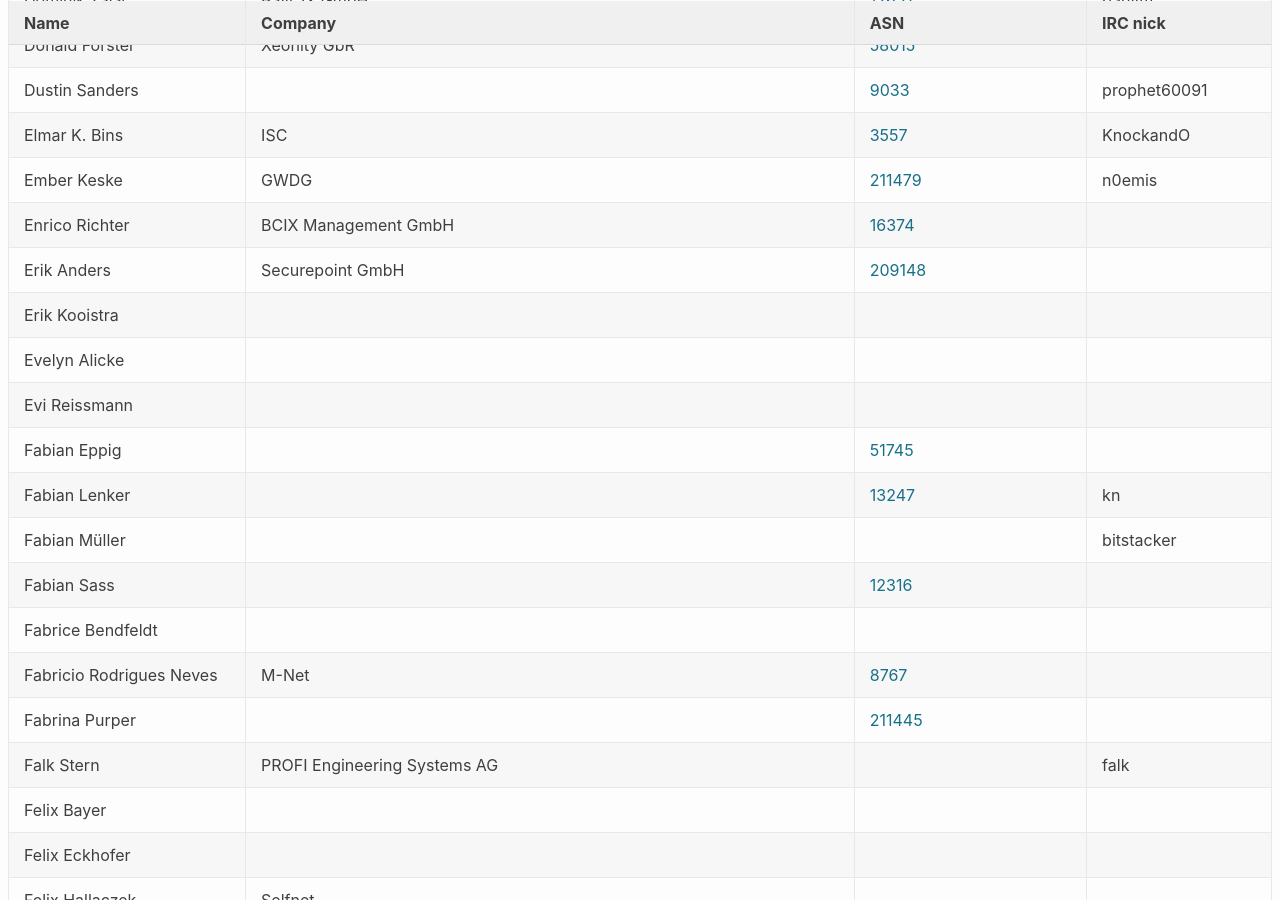
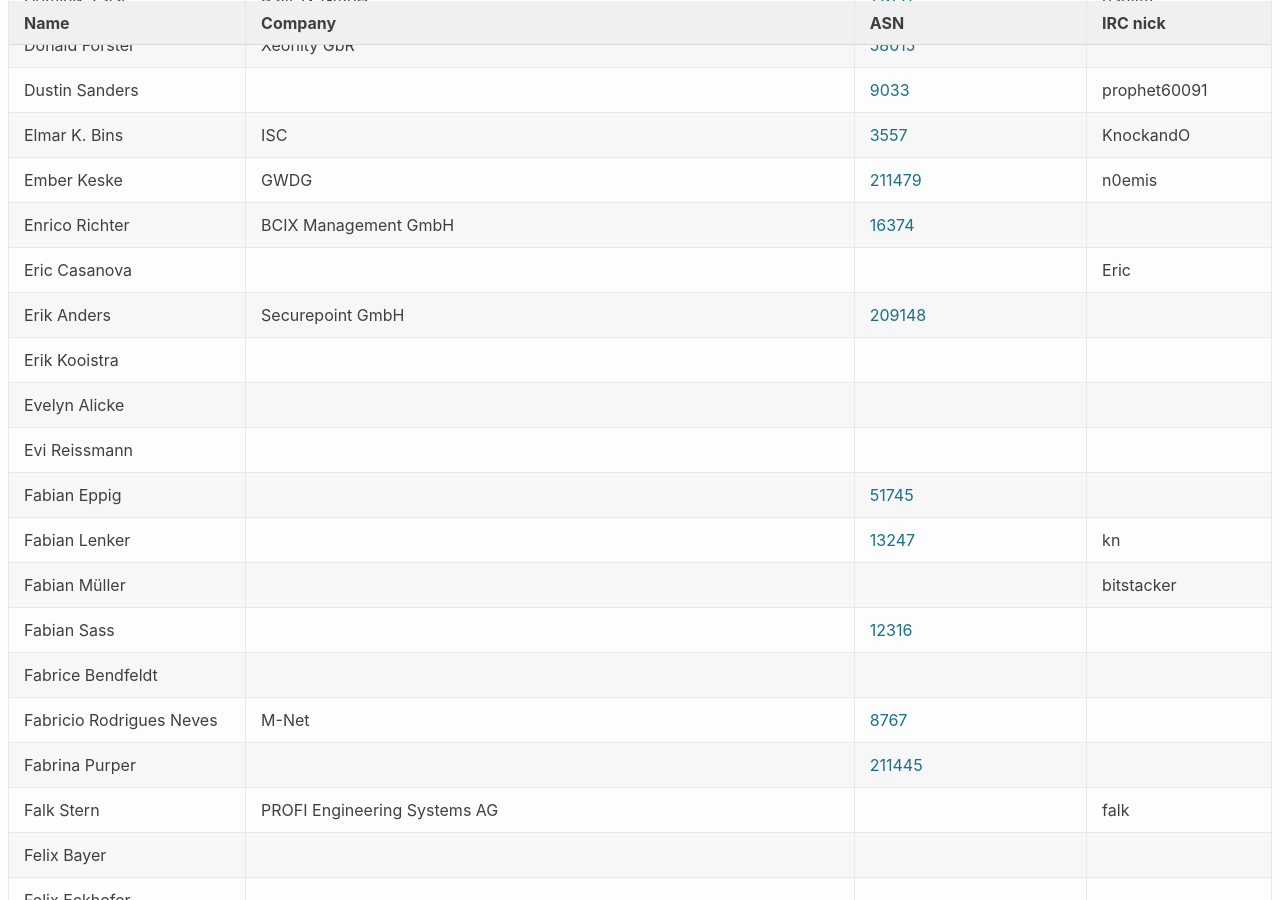
Before and after one commit to denog/pretix-attendeelist, a Jekyll site: the page built from denog13/index.markdown, in a window 1280 px wide and 900 px high, scrolled down 5458 px. Built offline with Jekyll 4.4.1, drawn with Linux system fonts in a browser that asks for light colours; some of the changed text lies outside the part shown.

Commit message:
Latest data: Fri Oct 22 08:34:01 UTC 2021

```diff
--- a/_data/attendees_denog13.json
+++ b/_data/attendees_denog13.json
@@ -744,6 +744,12 @@
     "asn": "16374"
   },
   {
+    "name": "Eric Casanova",
+    "company": null,
+    "irc": "Eric",
+    "asn": null
+  },
+  {
     "name": "Erik Anders",
     "company": "Securepoint GmbH",
     "irc": null,
@@ -1886,14 +1892,14 @@
   {
     "name": "Maximilian Schieder",
     "company": null,
-    "irc": null,
-    "asn": null
-  },
-  {
-    "name": "Maximilian Schieder",
-    "company": null,
     "irc": "raven",
     "asn": "12611"
+  },
+  {
+    "name": "Maximilian Schieder",
+    "company": null,
+    "irc": null,
+    "asn": null
   },
   {
     "name": "Maximilian Sesterhenn",
```
